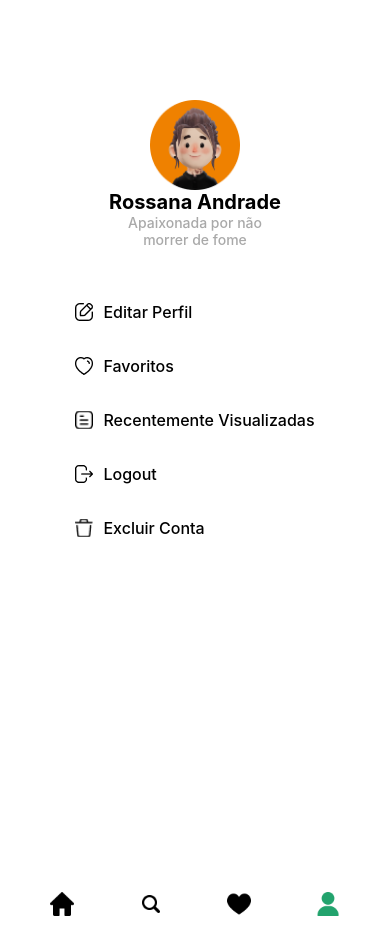
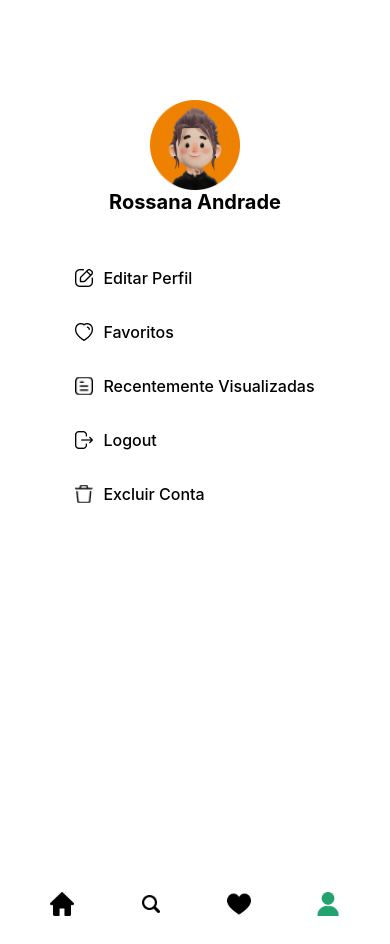
Before and after one commit to julialealt/receite-me-pps, a React Native app in the folder frontend/: screen /profile in a window 390 px wide. Built offline with nearby package versions, Linux system fonts and the light colour scheme.

Commit message:
Feat: create a mutable bio in "MainProfile"

```diff
--- a/frontend/src/pages/Profile/MainProfile/index.tsx
+++ b/frontend/src/pages/Profile/MainProfile/index.tsx
@@ -3,6 +3,8 @@ import {CustomScrollView as ScrollView } from "../../../../globalStyles";
 import BottomBar from "../../../components/BottomBar";
 import { Container, UserContainer, UserFunctionsIconContainer, UserFunctionsList, UserFunctionsText, UserIcon, UserLogo, UserName, UserStatus } from "./styles";
 import { useNavigation } from "@react-navigation/native";
+import { useContext } from "react";
+import { AuthContext } from "../../../context/auth";
 
 interface ProfileProps {
   id: number,
@@ -13,6 +15,7 @@ interface ProfileProps {
 
 export default function MainProfile() {
     const navigation = useNavigation();
+    const { data } = useContext(AuthContext)
 
     const profiles: ProfileProps[] = [
       {
@@ -59,7 +62,7 @@ export default function MainProfile() {
                 <UserContainer>
                     <UserLogo source={require('../../../assets/Users/Janet.png')} />
                     <UserName>Rossana Andrade</UserName>
-                    <UserStatus>Apaixonada por não morrer de fome</UserStatus>
+                    <UserStatus>{data.bio}</UserStatus>
                 </UserContainer>
                 <UserFunctionsList>
                     {profiles.map(({id, icon, text, navigation}) => (
```
